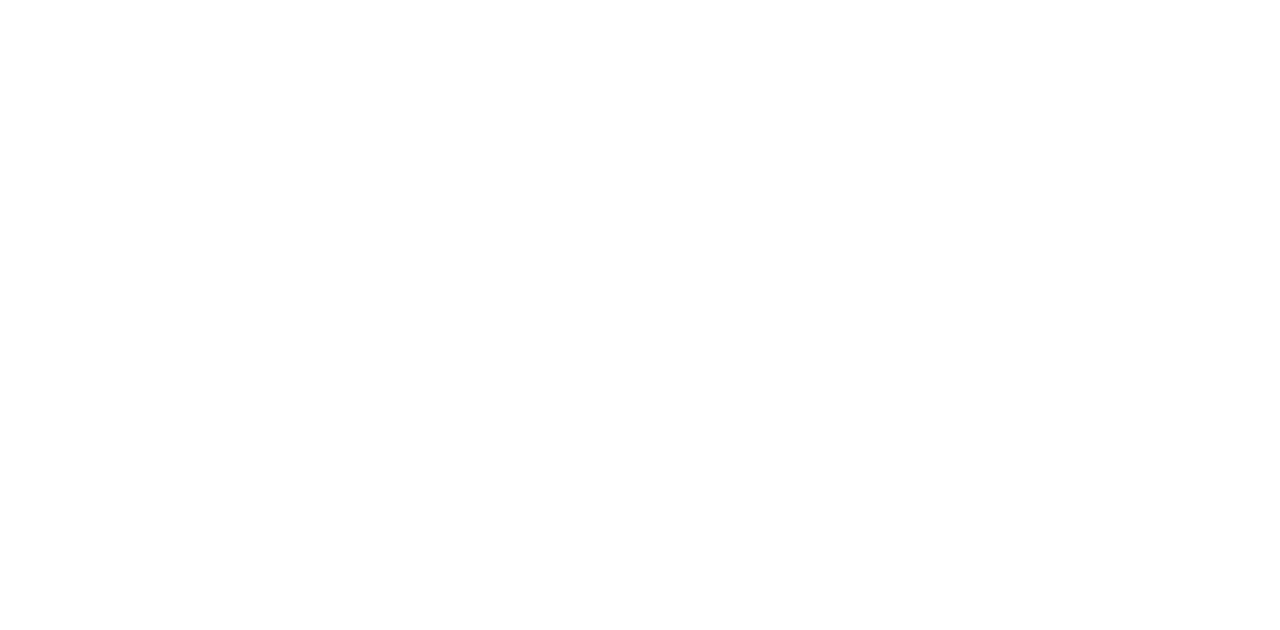
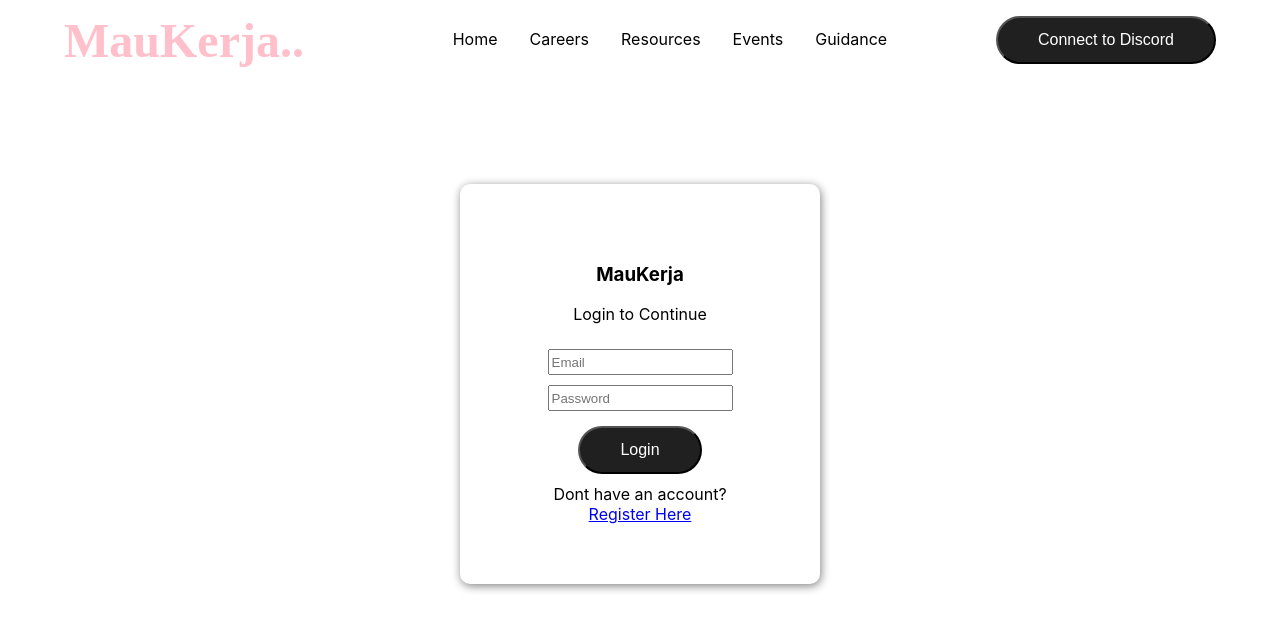
Before and after one commit to Garvit1809/Garuda-Hack, a React (Create React App) app in the folder client/: page /login in a window 1280 px wide. Before the commit this address had no page. Shown: the top 630 px of the page. Built offline with nearby package versions, Linux system fonts and the light colour scheme.

Commit message:
add login page

```diff
--- a/client/src/App.tsx
+++ b/client/src/App.tsx
@@ -13,6 +13,8 @@
 import Resrc from './Pages/Resrc';
 import Resources from './Pages/Resources';
 import Testing from './Pages/Testing'
+import Login from './Pages/Login';
+import Register from './Pages/Register';
 // import Resrc from './Pages/Resrc';
 // import Resources from './Pages/Resources';
 
@@ -20,6 +22,8 @@
   return (
     <Routes>
       <Route path='/' element={<Home/>} />
+      <Route path='/login' element={<Login/>} />
+      <Route path='/register' element={<Register/>} />
       <Route path='/careers' element={<Careers/>} />
       <Route path='/resources' element={<Resources/>} />
       {/* <Route path='/resources' element={<Testing/>} /> */}
--- a/client/src/Pages/Login.tsx
+++ b/client/src/Pages/Login.tsx
@@ -1,9 +1,74 @@
 import React from 'react'
 import styled from 'styled-components'
+import Button from '../Components/GeneralComponents/Button'
+import Navbar from '../Components/GeneralComponents/Navbar'
+
+const Card = styled.div`
+  display: flex;
+  justify-content: center;
+  flex-direction: column;
+  align-items: center;
+  width: 100%;
+  max-width: 360px;
+  height: 50vh;
+  margin: 0 auto;
+  margin-bottom: 2rem;
+  box-sizing: border-box;
+  box-shadow: 1px 2px 10px grey;
+  border-radius: 10px;
+`
+const Wrapper = styled.div`
+  display: flex;
+  justify-content: center;
+  align-items: center;
+  height: 80vh;
+  width: 100%;
+`
+const Container = styled.div`
+  margin: 10px 0 10px 0;
+  display: flex;
+  justify-content: center;
+  flex-direction: column;
+  align-items: center;
+
+  h3.content {
+    width: auto;
+  height: fit-content;
+  }
+`
+
+const InputBox = styled.input`
+  width: fit-content;
+  height: 20px;
+  margin: 5px 0 5px 0;
+`
+
+
+
+
 
 const Login = () => {
   return (
-    <div>Login</div>
+    <>
+    <Navbar/>
+    <Wrapper>
+    <Card>
+      <Container>
+      <h3 className='content'>MauKerja</h3>
+      <div>Login to Continue</div>
+      </Container>
+      <Container>
+      <InputBox type="email" className="email" name="email" placeholder='Email' />
+      <InputBox type="password" className="email" name="email" placeholder='Password'  />
+      </Container>
+      <Button text="Login" link="#" clr="#fff" backgroundColor="#202020" />
+      <Container>
+      <div className="label">Dont have an account?</div>
+      <a href='#'>Register Here</a>
+      </Container>
+    </Card>
+    </Wrapper>
+    </>
   )
 }
 
--- a/client/src/Pages/Register.tsx
+++ b/client/src/Pages/Register.tsx
@@ -1,9 +1,54 @@
 import React from 'react'
 import styled from 'styled-components'
+import Button from '../Components/GeneralComponents/Button'
+import Navbar from '../Components/GeneralComponents/Navbar'
+
+const Card = styled.div`
+  display: flex;
+  justify-content: center;
+  flex-direction: column;
+  align-items: center;
+  width: 100%;
+  max-width: 360px;
+  height: 50vh;
+  margin: 0 auto;
+  margin-bottom: 2rem;
+  box-sizing: border-box;
+  box-shadow: 1px 2px 10px grey;
+  border-radius: 10px;
+`
+const Wrapper = styled.div`
+  display: flex;
+  justify-content: center;
+  align-items: center;
+  height: 80vh;
+  width: 100%;
+`
+const Container = styled.div`
+  margin: 10px 0 10px 0;
+  display: flex;
+  justify-content: center;
+  flex-direction: column;
+  align-items: center;
+
+  h3.content {
+    width: auto;
+  height: fit-content;
+  }
+`
+
+const InputBox = styled.input`
+  width: fit-content;
+  height: 20px;
+  margin: 5px 0 5px 0;
+`
+
 
 const Register = () => {
   return (
-    <div>Register</div>
+    <>
+
+    </>
   )
 }
 
```
